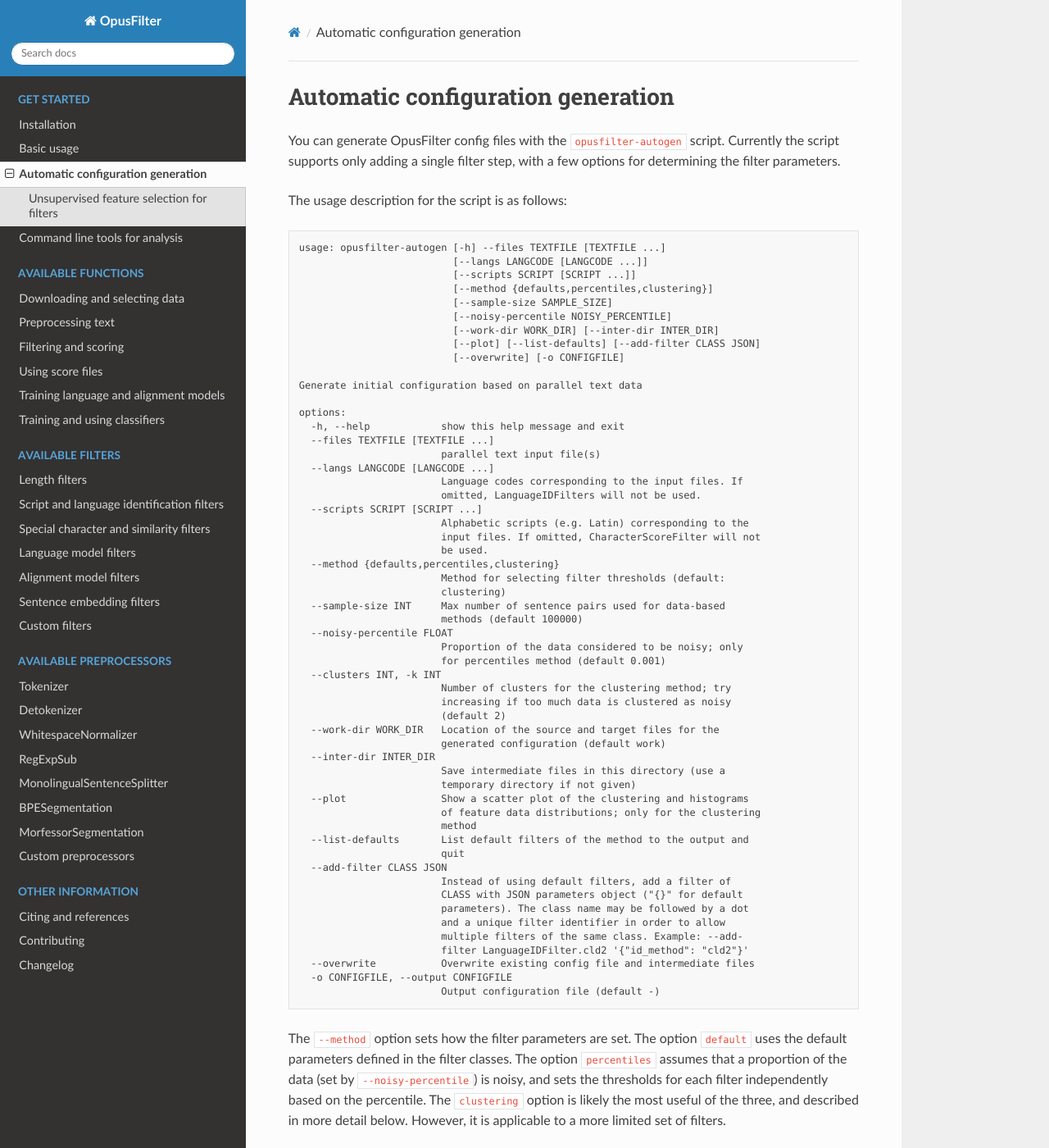
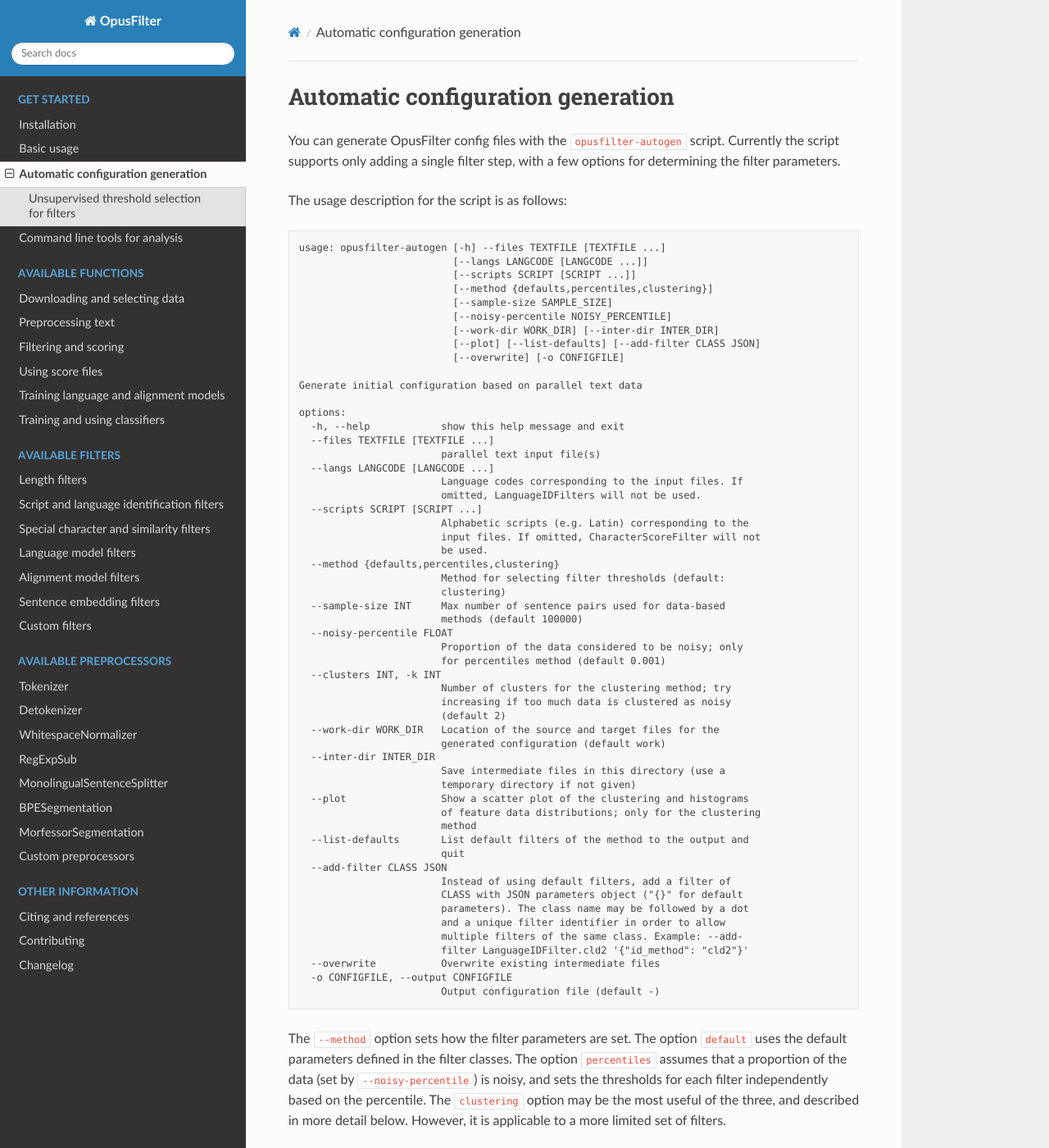
Before and after one commit to Helsinki-NLP/OpusFilter, a Sphinx documentation site: the page built from docs/automatic_configuration.md, in a window 1280 px wide and 1400 px high. Shown: the whole window at 82% size. Built offline with Sphinx 7.4.7 and the Read the Docs theme 2.0.0, drawn with Linux system fonts in a browser that asks for light colours; the version number could not be read and is left out; cross-references to code outside the pages are shown as plain code; some of the changed text lies outside the part shown.

Commit message:
update documentation

````diff
--- a/docs/automatic_configuration.md
+++ b/docs/automatic_configuration.md
@@ -58,7 +58,7 @@ options:
                         and a unique filter identifier in order to allow
                         multiple filters of the same class. Example: --add-
                         filter LanguageIDFilter.cld2 '{"id_method": "cld2"}'
-  --overwrite           Overwrite existing config file and intermediate files
+  --overwrite           Overwrite existing intermediate files
   -o CONFIGFILE, --output CONFIGFILE
                         Output configuration file (default -)
 ```
@@ -68,11 +68,11 @@ option `default` uses the default parameters defined in the filter
 classes. The option `percentiles` assumes that a proportion of the
 data (set by `--noisy-percentile`) is noisy, and sets the thresholds
 for each filter independently based on the percentile. The
-`clustering` option is likely the most useful of the three, and
-described in more detail below. However, it is applicable to a more
-limited set of filters.
+`clustering` option may be the most useful of the three, and described
+in more detail below. However, it is applicable to a more limited set
+of filters.
 
-## Unsupervised feature selection for filters
+## Unsupervised threshold selection for filters
 
 This implements the method introduced by {cite:t}`aulamo-etal-2023-unsupervised`.
 It takes a parallel corpus as an input and tries to separate the clean
@@ -95,3 +95,7 @@ the number of clusters (`--clusters`) may help.
 Figures from the clustering and score histograms are plotted given the
 `--plot` option. If you want also to save the intermediate files, make
 sure to use the `--inter-dir` argument.
+
+*Note: The method should be considered as experimental, and it is not
+expected to give good results on all corpora. If you try it, please
+consider giving feedback on the project issues page.*
````
Also changed, not shown: 1 other file.
